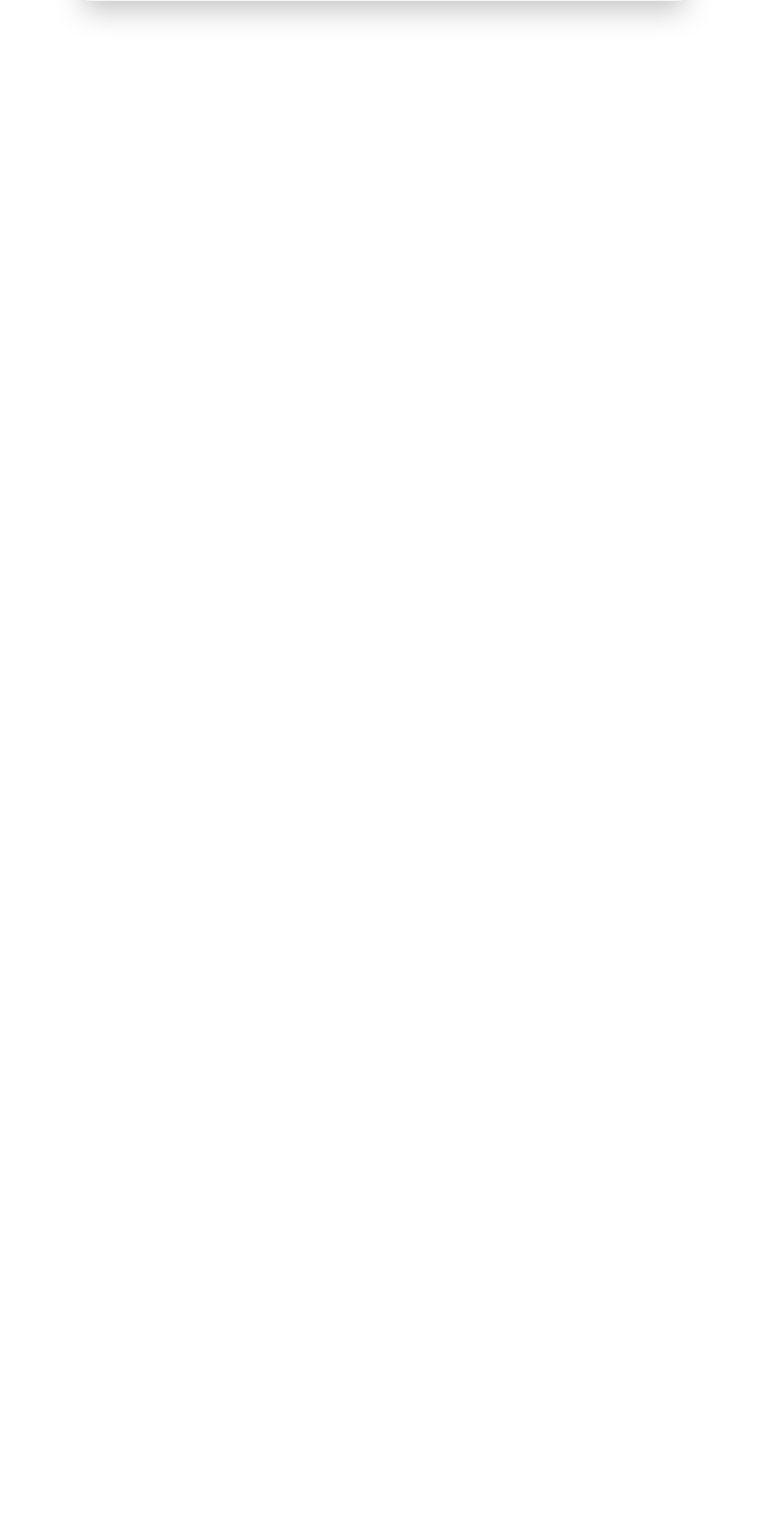
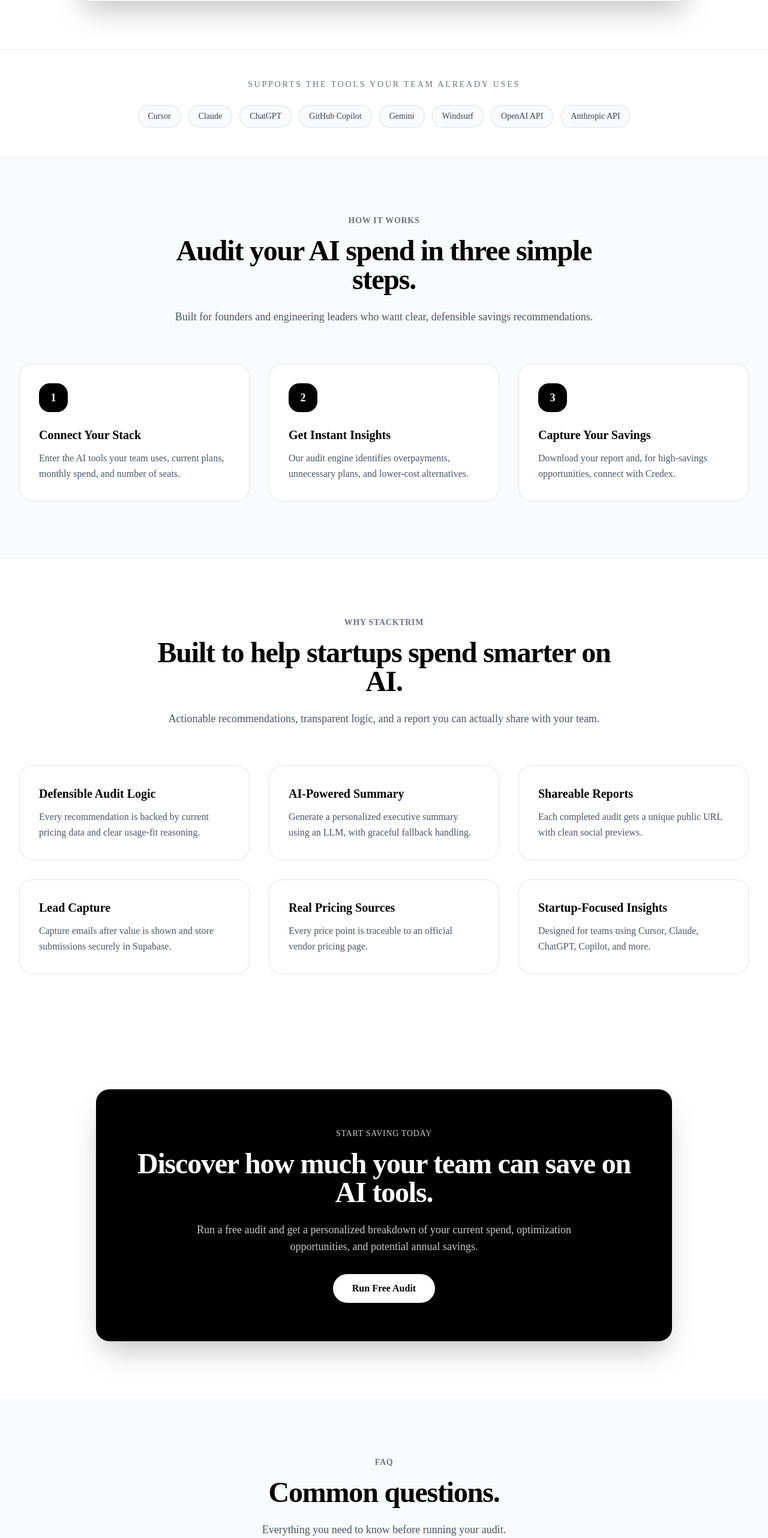
Before and after one commit to Sumit-Bhosle/stacktrim, a Next.js app: page / in a window 1280 px wide. Shown: the part 1022-3586 px from the top of the page at 60% size. Before the commit the page ends 1104 px from the top, so only its background shows below. Built offline with nearby package versions, Linux system fonts and the light colour scheme.

Commit message:
feat: finalize landing page with FAQ and social proof

```diff
--- /dev/null
+++ b/src/components/CTASection.tsx
@@ -0,0 +1,28 @@
+export default function CTASection() {
+  return (
+    <section className="py-24">
+      <div className="max-w-5xl mx-auto px-6 lg:px-8">
+        <div className="rounded-3xl bg-black text-white dark:bg-white dark:text-black p-12 md:p-16 text-center shadow-2xl">
+          <p className="text-sm uppercase tracking-wider opacity-80 mb-4">
+            Start Saving Today
+          </p>
+
+          <h2 className="text-3xl md:text-5xl font-bold tracking-tight mb-6">
+            Discover how much your team can save on AI tools.
+          </h2>
+
+          <p className="text-lg opacity-80 max-w-2xl mx-auto mb-8">
+            Run a free audit and get a personalized breakdown of your current spend, optimization opportunities, and potential annual savings.
+          </p>
+
+          <a
+            href="#audit"
+            className="inline-flex rounded-full bg-white text-black dark:bg-black dark:text-white px-8 py-3 font-semibold hover:opacity-90 transition-opacity"
+          >
+            Run Free Audit
+          </a>
+        </div>
+      </div>
+    </section>
+  );
+}
--- /dev/null
+++ b/src/components/FAQ.tsx
@@ -0,0 +1,63 @@
+const faqs = [
+  {
+    question: "How does StackTrim calculate savings?",
+    answer:
+      "We compare your current AI subscriptions against current vendor pricing, team size, and usage patterns to identify lower-cost plans and alternatives.",
+  },
+  {
+    question: "Which AI tools are supported?",
+    answer:
+      "StackTrim analyzes Cursor, Claude, ChatGPT, GitHub Copilot, Gemini, Windsurf, OpenAI API, and Anthropic API pricing.",
+  },
+  {
+    question: "Do I need to connect any accounts?",
+    answer:
+      "No. Simply enter your current plans, monthly spend, and seat counts. No integrations or API keys are required.",
+  },
+  {
+    question: "Is my data private?",
+    answer:
+      "Yes. Public share links automatically remove identifying information such as company name and email address.",
+  },
+  {
+    question: "What happens after I submit my audit?",
+    answer:
+      "You receive a personalized report instantly. If we identify substantial savings, you can optionally connect with Credex.",
+  },
+];
+
+export default function FAQ() {
+  return (
+    <section id="faq" className="py-24 bg-gray-50 dark:bg-white/5">
+      <div className="max-w-4xl mx-auto px-6 lg:px-8">
+        <div className="text-center mb-16">
+          <p className="text-sm font-semibold uppercase tracking-wider text-gray-500 mb-4">
+            FAQ
+          </p>
+          <h2 className="text-3xl md:text-5xl font-bold tracking-tight mb-6">
+            Common questions.
+          </h2>
+          <p className="text-lg text-gray-600 dark:text-gray-400">
+            Everything you need to know before running your audit.
+          </p>
+        </div>
+
+        <div className="space-y-6">
+          {faqs.map((faq) => (
+            <div
+              key={faq.question}
+              className="rounded-3xl border border-black/10 dark:border-white/10 bg-white dark:bg-white/5 p-8"
+            >
+              <h3 className="text-lg font-semibold mb-3">
+                {faq.question}
+              </h3>
+              <p className="text-gray-600 dark:text-gray-400 leading-relaxed">
+                {faq.answer}
+              </p>
+            </div>
+          ))}
+        </div>
+      </div>
+    </section>
+  );
+}
--- /dev/null
+++ b/src/components/Features.tsx
@@ -0,0 +1,68 @@
+const features = [
+  {
+    title: "Defensible Audit Logic",
+    description:
+      "Every recommendation is backed by current pricing data and clear usage-fit reasoning.",
+  },
+  {
+    title: "AI-Powered Summary",
+    description:
+      "Generate a personalized executive summary using an LLM, with graceful fallback handling.",
+  },
+  {
+    title: "Shareable Reports",
+    description:
+      "Each completed audit gets a unique public URL with clean social previews.",
+  },
+  {
+    title: "Lead Capture",
+    description:
+      "Capture emails after value is shown and store submissions securely in Supabase.",
+  },
+  {
+    title: "Real Pricing Sources",
+    description:
+      "Every price point is traceable to an official vendor pricing page.",
+  },
+  {
+    title: "Startup-Focused Insights",
+    description:
+      "Designed for teams using Cursor, Claude, ChatGPT, Copilot, and more.",
+  },
+];
+
+export default function Features() {
+  return (
+    <section id="features" className="py-24">
+      <div className="max-w-7xl mx-auto px-6 lg:px-8">
+        <div className="text-center max-w-3xl mx-auto mb-16">
+          <p className="text-sm font-semibold uppercase tracking-wider text-gray-500 mb-4">
+            Why StackTrim
+          </p>
+          <h2 className="text-3xl md:text-5xl font-bold tracking-tight mb-6">
+            Built to help startups spend smarter on AI.
+          </h2>
+          <p className="text-lg text-gray-600 dark:text-gray-400">
+            Actionable recommendations, transparent logic, and a report you can actually share with your team.
+          </p>
+        </div>
+
+        <div className="grid md:grid-cols-2 lg:grid-cols-3 gap-8">
+          {features.map((feature) => (
+            <div
+              key={feature.title}
+              className="rounded-3xl border border-black/10 dark:border-white/10 bg-white dark:bg-white/5 p-8"
+            >
+              <h3 className="text-xl font-semibold mb-3">
+                {feature.title}
+              </h3>
+              <p className="text-gray-600 dark:text-gray-400 leading-relaxed">
+                {feature.description}
+              </p>
+            </div>
+          ))}
+        </div>
+      </div>
+    </section>
+  );
+}
--- a/src/components/Footer.tsx
+++ b/src/components/Footer.tsx
@@ -0,0 +1,19 @@
+export default function Footer() {
+  return (
+    <footer className="border-t border-black/5 dark:border-white/10 py-10">
+      <div className="max-w-7xl mx-auto px-6 lg:px-8 flex flex-col md:flex-row items-center justify-between gap-4">
+        <div>
+          <p className="font-semibold">StackTrim</p>
+          <p className="text-sm text-gray-500">
+            Keep the tech. Cut the burn.
+          </p>
+        </div>
+
+        <div className="text-sm text-gray-500 text-center md:text-right">
+          <p>Built for the Credex Web Development Assignment.</p>
+          <p>© {new Date().getFullYear()} StackTrim. All rights reserved.</p>
+        </div>
+      </div>
+    </footer>
+  );
+}
--- /dev/null
+++ b/src/components/HowItWorks.tsx
@@ -0,0 +1,57 @@
+const steps = [
+  {
+    title: "Connect Your Stack",
+    description:
+      "Enter the AI tools your team uses, current plans, monthly spend, and number of seats.",
+  },
+  {
+    title: "Get Instant Insights",
+    description:
+      "Our audit engine identifies overpayments, unnecessary plans, and lower-cost alternatives.",
+  },
+  {
+    title: "Capture Your Savings",
+    description:
+      "Download your report and, for high-savings opportunities, connect with Credex.",
+  },
+];
+
+export default function HowItWorks() {
+  return (
+    <section
+      id="how-it-works"
+      className="py-24 bg-gray-50 dark:bg-white/5"
+    >
+      <div className="max-w-7xl mx-auto px-6 lg:px-8">
+        <div className="text-center max-w-3xl mx-auto mb-16">
+          <p className="text-sm font-semibold uppercase tracking-wider text-gray-500 mb-4">
+            How It Works
+          </p>
+          <h2 className="text-3xl md:text-5xl font-bold tracking-tight mb-6">
+            Audit your AI spend in three simple steps.
+          </h2>
+          <p className="text-lg text-gray-600 dark:text-gray-400">
+            Built for founders and engineering leaders who want clear, defensible savings recommendations.
+          </p>
+        </div>
+
+        <div className="grid md:grid-cols-3 gap-8">
+          {steps.map((step, index) => (
+            <div
+              key={step.title}
+              className="rounded-3xl border border-black/10 dark:border-white/10 bg-white dark:bg-white/5 p-8"
+            >
+              <div className="w-12 h-12 rounded-2xl bg-black dark:bg-white text-white dark:text-black flex items-center justify-center font-bold text-lg mb-6">
+                {index + 1}
+              </div>
+              <h3 className="text-xl font-semibold mb-3">{step.title}</h3>
+              <p className="text-gray-600 dark:text-gray-400 leading-relaxed">
+                {step.description}
+              </p>
+            </div>
+          ))}
+        </div>
+      </div>
+    </section>
+  );
+}
--- a/src/components/LandingPage.tsx
+++ b/src/components/LandingPage.tsx
@@ -1,11 +1,23 @@
 import Navbar from "@/components/Navbar";
 import Hero from "@/components/Hero";
+import SocialProof from "@/components/SocialProof";
+import HowItWorks from "@/components/HowItWorks";
+import Features from "@/components/Features";
+import CTASection from "@/components/CTASection";
+import FAQ from "./FAQ";
+import Footer from "@/components/Footer";
 
 export default function LandingPage() {
   return (
     <div className="min-h-screen bg-white text-black dark:bg-black dark:text-white">
       <Navbar />
       <Hero />
+      <SocialProof />
+      <HowItWorks />
+      <Features />
+      <CTASection />
+      <FAQ />
+      <Footer />
     </div>
   );
 }
--- a/src/components/SocialProof.tsx
+++ b/src/components/SocialProof.tsx
@@ -0,0 +1,33 @@
+export default function SocialProof() {
+  const tools = [
+    "Cursor",
+    "Claude",
+    "ChatGPT",
+    "GitHub Copilot",
+    "Gemini",
+    "Windsurf",
+    "OpenAI API",
+    "Anthropic API",
+  ];
+
+  return (
+    <section className="py-12 border-y border-black/5 dark:border-white/10">
+      <div className="max-w-7xl mx-auto px-6 lg:px-8 text-center">
+        <p className="text-sm uppercase tracking-[0.2em] text-gray-500 mb-6">
+          Supports the tools your team already uses
+        </p>
+
+        <div className="flex flex-wrap justify-center gap-3">
+          {tools.map((tool) => (
+            <span
+              key={tool}
+              className="px-4 py-2 rounded-full border border-black/10 dark:border-white/10 bg-gray-50 dark:bg-white/5 text-sm font-medium text-gray-700 dark:text-gray-300"
+            >
+              {tool}
+            </span>
+          ))}
+        </div>
+      </div>
+    </section>
+  );
+}
```
